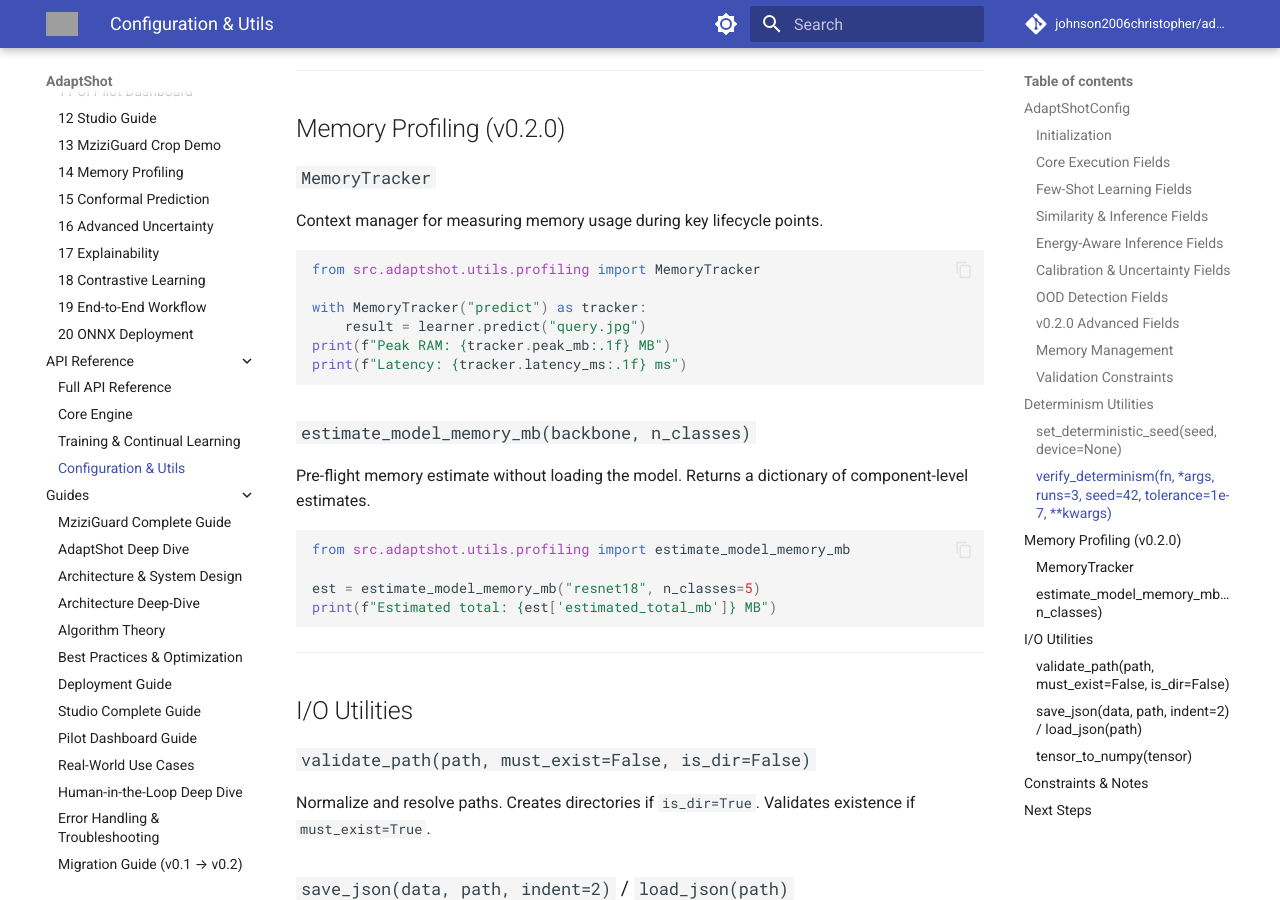
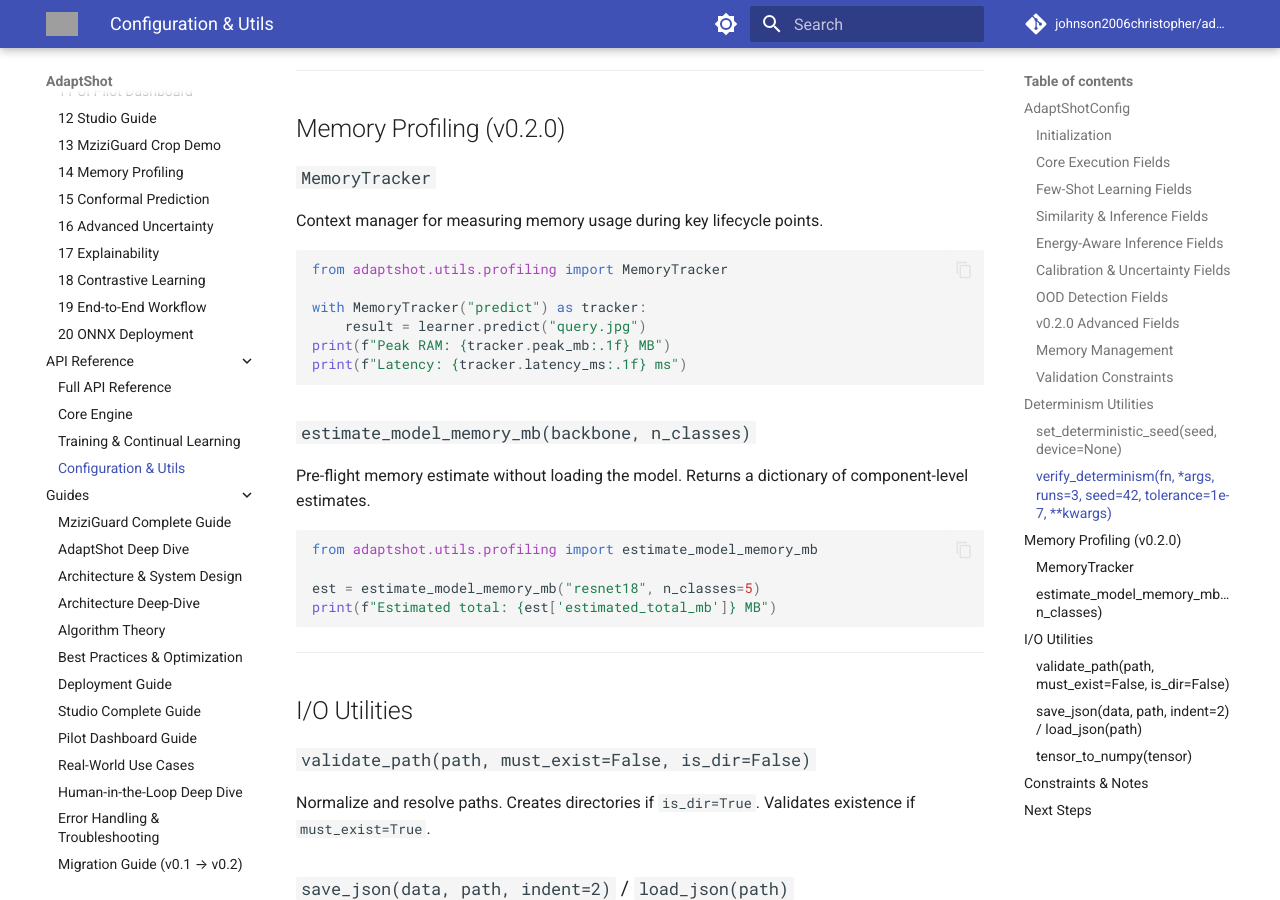
Before and after one commit to johnson2006christopher/adaptshot, an MkDocs documentation site: the page built from docs/api/config.md, in a window 1280 px wide and 900 px high, scrolled down 4197 px. Built offline with MkDocs 1.6.1 and Material for MkDocs 9.7.7, drawn with Linux system fonts in a browser that asks for light colours; comment, search, counter and statistics services are not loaded; grey boxes are pictures that could not be loaded.

Commit message:
Fix import paths in documentation
Update documentation to use `adaptshot` instead of `src.adaptshot` to
align with package installation requirements.

````diff
--- a/docs/api/config.md
+++ b/docs/api/config.md
@@ -132,7 +132,7 @@ Executes `fn` multiple times with incrementally offset seeds. Returns `True` if
 Context manager for measuring memory usage during key lifecycle points.
 
 ```python
-from src.adaptshot.utils.profiling import MemoryTracker
+from adaptshot.utils.profiling import MemoryTracker
 
 with MemoryTracker("predict") as tracker:
     result = learner.predict("query.jpg")
@@ -144,7 +144,7 @@ print(f"Latency: {tracker.latency_ms:.1f} ms")
 Pre-flight memory estimate without loading the model. Returns a dictionary of component-level estimates.
 
 ```python
-from src.adaptshot.utils.profiling import estimate_model_memory_mb
+from adaptshot.utils.profiling import estimate_model_memory_mb
 
 est = estimate_model_memory_mb("resnet18", n_classes=5)
 print(f"Estimated total: {est['estimated_total_mb']} MB")
````
Also changed, not shown: docs/api/reference.md (+1 -1 lines).
